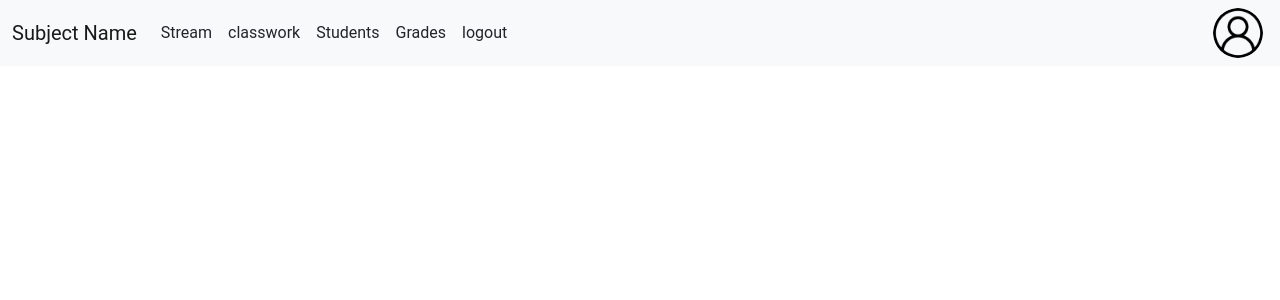
After one commit to bilal-patiwala/Class101, a Django app: page /student_portal/class_detail/ in a window 1280 px wide. The commit adds this page. Shown: the top 300 px of the page. Run offline with Django 4.2, Linux system fonts and the light colour scheme.

Commit message:
class detail in student portal added

```diff
--- /dev/null
+++ b/StudentPortal/templates/StudentPortal/base.html
@@ -0,0 +1,63 @@
+{% load static %}
+<!doctype html>
+<html lang="en">
+  <head>
+    <meta charset="utf-8">
+    <meta name="viewport" content="width=device-width, initial-scale=1">
+    <title>Class101 | {% block title %} {% endblock title %} </title>
+    <link rel="stylesheet" href="{% static './TeacherPortal/css/base.css' %}">
+    {% block link %} {% endblock link %}
+    <link href="https://cdn.jsdelivr.net/npm/bootstrap@5.2.0/dist/css/bootstrap.min.css" rel="stylesheet" integrity="sha384-gH2yIJqKdNHPEq0n4Mqa/HGKIhSkIHeL5AyhkYV8i59U5AR6csBvApHHNl/vI1Bx" crossorigin="anonymous">
+    <link rel="stylesheet" href="https://cdnjs.cloudflare.com/ajax/libs/font-awesome/4.7.0/css/font-awesome.min.css">
+  </head>
+  <body>
+    <nav class="navbar navbar-expand-lg bg-light">
+        <div class="container-fluid">
+          <a id="sub-header" class="navbar-brand" href="#">Subject Name</a>
+          <div class="collapse navbar-collapse" id="navbarSupportedContent">
+            <ul class="navbar-nav me-auto mb-2 mb-lg-0">
+              <li class="nav-item">
+                <a class="nav-link text-dark" aria-current="page" href="#">Stream</a>
+              </li>
+              <li class="nav-item">
+                <a class="nav-link text-dark" aria-current="page" href="#">classwork</a>
+              </li>
+              <li class="nav-item">
+                <a class="nav-link text-dark" href="#">Students</a>
+              </li>
+              <li class="nav-item">
+                <a class="nav-link text-dark" href="#">Grades</a>
+              </li>
+              <li class="nav-item">
+                <a class="nav-link text-dark" href="{% url 'student_portal:logout' %}">logout</a>
+              </li>
+            </ul>
+
+          </div>
+          <div>
+              <button style="margin-right:5px;" id="profile-btn">
+                <!-- {% if teacher.teacher_profile_pic %}
+                    <img  style="width: 50px; height: 50px; border-radius: 50%;" src="{{ teacher.teacher_profile_pic.url }}" alt="profile">
+                {% else %} -->
+                  <img  style="width: 50px; height: 50px; border-radius: 50%;"
+                  src="{% static './StudentPortal/images/user.png' %}"
+                  alt="Profile"
+                  />
+                <!-- {% endif %} -->
+              </button>
+              <button class="navbar-toggler" type="button" data-bs-toggle="collapse" data-bs-target="#navbarSupportedContent" aria-controls="navbarSupportedContent" aria-expanded="false" aria-label="Toggle navigation">
+                  <span class="navbar-toggler-icon"></span>
+                </button>
+           </div>
+        </div>
+      </nav>
+
+
+      {% block content %}
+
+      {% endblock content %}
+
+
+    <script src="https://cdn.jsdelivr.net/npm/bootstrap@5.2.0/dist/js/bootstrap.bundle.min.js" integrity="sha384-A3rJD856KowSb7dwlZdYEkO39Gagi7vIsF0jrRAoQmDKKtQBHUuLZ9AsSv4jD4Xa" crossorigin="anonymous"></script>
+  </body>
+</html>
--- /dev/null
+++ b/StudentPortal/templates/StudentPortal/class_detail.html
@@ -0,0 +1 @@
+{% extends 'StudentPortal/base.html' %}
--- a/StudentPortal/templates/StudentPortal/student_detail_page.html
+++ b/StudentPortal/templates/StudentPortal/student_detail_page.html
@@ -98,7 +98,7 @@
               class="class-name bg-info"
             >
               <h4>
-                <a href="#">{{class.subject_name}}</a>
+                <a href="{% url 'student_portal:class_detail' %}">{{class.subject_name}}</a>
               </h4>
               <p>{{class.class_name}}</p>
               <p>{{class.teacher}}</p>
--- a/StudentPortal/urls.py
+++ b/StudentPortal/urls.py
@@ -2,6 +2,7 @@
 from . import views
 app_name = "student_portal"
 urlpatterns = [
-    path('student_detail',views.studentDetail,name="student_detail"),
-    path('logout',views.logout,name="logout")
+    path('student_detail/',views.studentDetail,name="student_detail"),
+    path('logout/',views.logout,name="logout"),
+    path('class_detail/',views.classDetail,name='class_detail'),
 ]
--- a/StudentPortal/views.py
+++ b/StudentPortal/views.py
@@ -1,3 +1,4 @@
+from urllib import request
 from django.shortcuts import render, redirect
 from django.contrib.auth.models import auth
 from TeacherPortal.models import CreateClass
@@ -23,3 +24,6 @@
 def logout(request):
     auth.logout(request)
     return redirect('account:welcome')
+
+def classDetail(request):
+    return render(request,'StudentPortal/class_detail.html')
```
Also changed, not shown: db.sqlite3, static/StudentPortal/css/base.css (added).
